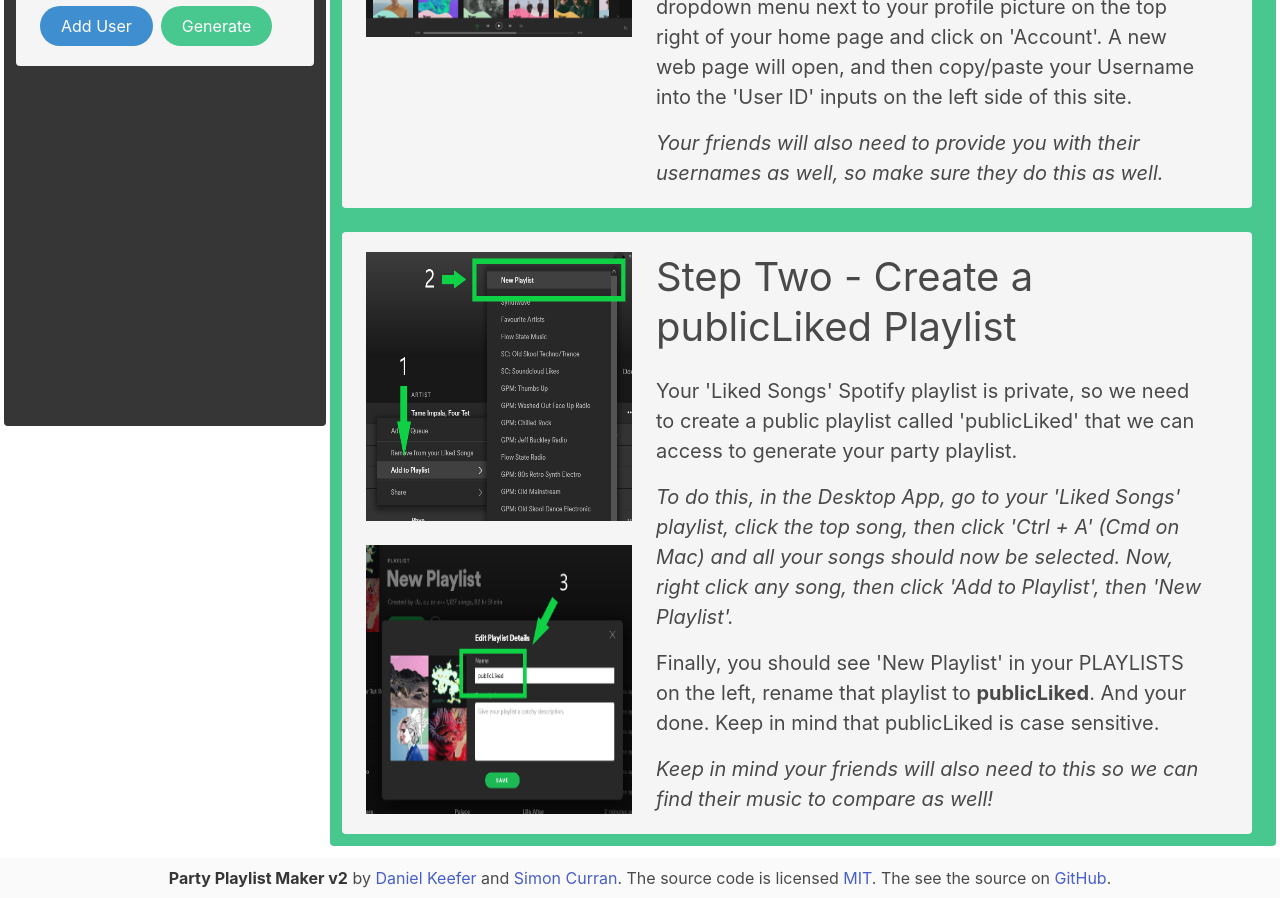
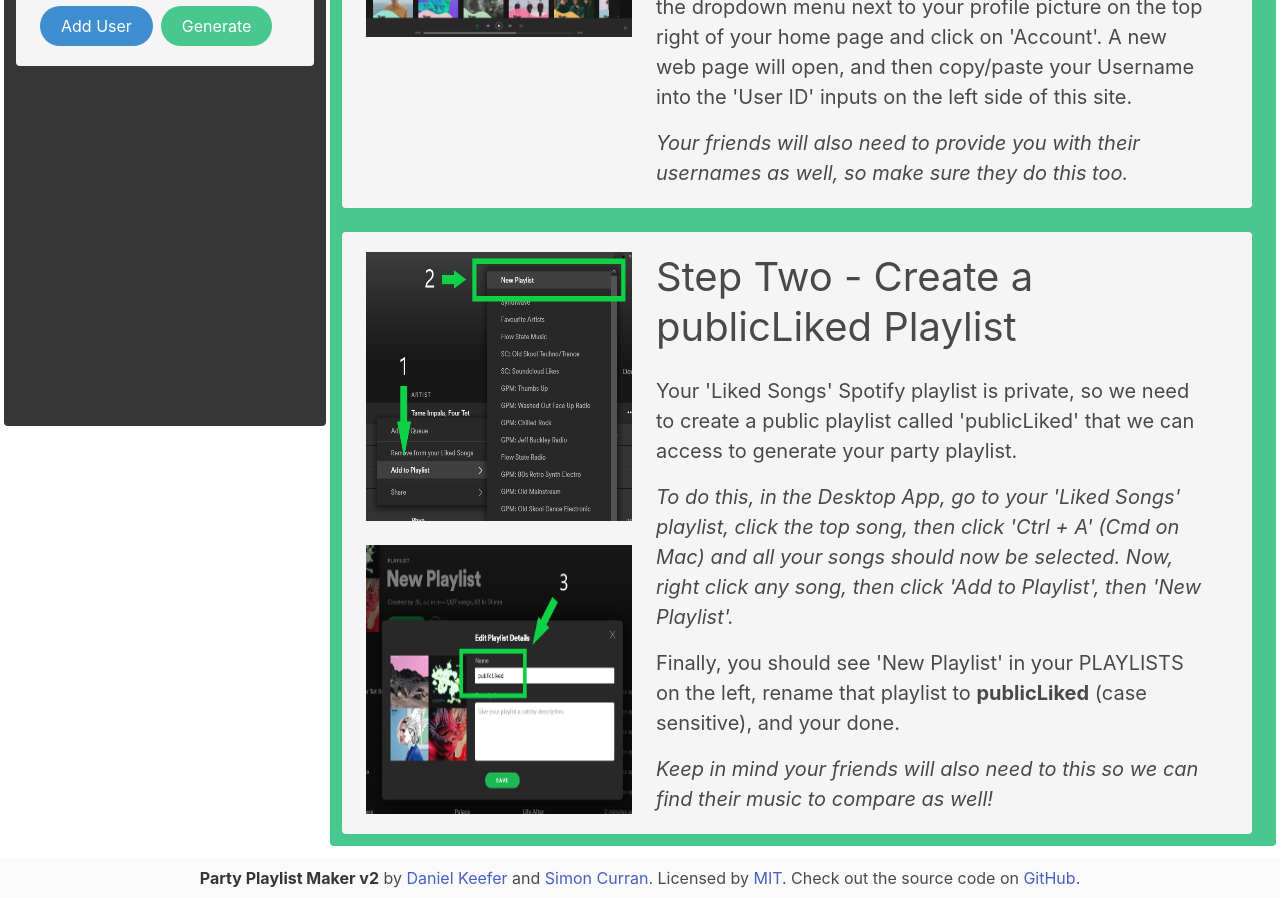
Before and after one commit to keefer-tech/PPMv2, a React (Create React App) app in the folder frontend/: page /guest in a window 1280 px wide. Shown: the part 320-1218 px from the top of the page. Built offline with nearby package versions, Linux system fonts and the light colour scheme.

Commit message:
text cleanup and addded subtitles to charts

```diff
--- a/frontend/src/components/Charts/ChartLayout.js
+++ b/frontend/src/components/Charts/ChartLayout.js
@@ -9,11 +9,14 @@ export default function ChartLayout({
       <div className="tile is-vertical is-parent">
         <div className="tile is-child notification is-success m-2">
           <div className="box">
+            <h4 className="subtitle is-4">Tracks Contributed</h4>
             <Pie data={pieObject.data} options={pieObject.options} />
           </div>
         </div>
         <div className="tile is-child notification is-success m-2">
           <div className="box">
+            <h4 className="subtitle is-4">Most Popular Artists</h4>
+
             <Bar data={barObject.data} options={barObject.options} />
           </div>
         </div>
@@ -21,6 +24,7 @@ export default function ChartLayout({
       <div className="tile is-vertical is-parent">
         <div className="tile is-child notification is-success m-2">
           <div className="box">
+            <h4 className="subtitle is-4">Favourite Decades</h4>
             <Line data={lineObject.data} options={lineObject.options} />
           </div>
         </div>
@@ -28,7 +32,10 @@ export default function ChartLayout({
           <div className="box">
             {pieObject.data !== undefined &&
             pieObject.data.datasets[0].data.length > 2 ? (
+              <>
+              <h4 className="subtitle is-4">How Mainstream Are You</h4>
               <Radar data={radarObject.data} options={radarObject.options} />
+              </>
             ) : (
               <p>Need to analyse more than 3 users to view this graph</p>
             )}
--- a/frontend/src/components/GuestComponents/Tutorial.js
+++ b/frontend/src/components/GuestComponents/Tutorial.js
@@ -20,7 +20,7 @@ export default function Tutorial() {
                 Step One - Gather Your User ID's
               </h2>
               <p className="mb-4">
-                First, you need to get your Spotify username. Click the dropdown
+                First, you need to get your Spotify username, then click the dropdown
                 menu next to your profile picture on the top right of your home
                 page and click on 'Account'. A new web page will open, and then
                 copy/paste your Username into the 'User ID' inputs on the left
@@ -28,7 +28,7 @@ export default function Tutorial() {
               </p>
               <p className="is-italic">
                 Your friends will also need to provide you with their usernames
-                as well, so make sure they do this as well.
+                as well, so make sure they do this too.
               </p>
             </div>
           </div>
@@ -62,8 +62,8 @@ export default function Tutorial() {
               <p className="mb-4">
                 Finally, you should see 'New Playlist' in your PLAYLISTS on the
                 left, rename that playlist to{" "}
-                <span className="has-text-weight-bold">publicLiked</span>. And
-                your done. Keep in mind that publicLiked is case sensitive.
+                <span className="has-text-weight-bold">publicLiked</span> (case
+                sensitive), and your done.
               </p>
               <p className="is-italic">
                 Keep in mind your friends will also need to this so we can
--- a/frontend/src/components/Headers/Footer.js
+++ b/frontend/src/components/Headers/Footer.js
@@ -7,10 +7,9 @@ export default function Footer() {
         <p>
           <strong>Party Playlist Maker v2</strong> by{" "}
           <a href="https://github.com/xxKeefer">Daniel Keefer</a> and{" "}
-          <a href="https://github.com/SimoSultan">Simon Curran</a>. The source
-          code is licensed{" "}
-          <a href="http://opensource.org/licenses/mit-license.php">MIT</a>. The
-          see the source on{" "}
+          <a href="https://github.com/SimoSultan">Simon Curran</a>. Licensed by {" "}
+          <a href="http://opensource.org/licenses/mit-license.php">MIT</a>. Check out the
+          source code on{" "}
           <a href="https://github.com/keefer-tech/PPMv2/">GitHub</a>.
         </p>
       </div>
--- a/frontend/src/scenes/GuestVisual.js
+++ b/frontend/src/scenes/GuestVisual.js
@@ -42,12 +42,15 @@ export default function GuestVisual() {
     <div className="tile is-ancestor  notification is-dark vh-70">
       <div className="tile is-parent is-vertical is-3">
         <div className="tile is-child is-vertical">
-          <h1 className="title">{playlist}</h1>
+          {/* <h3 className="subtitle is-3">{songs.length} Bangers Found!</h3> */}
+          <h4 className="subtitle is-4">{songs.length} bangers found on playlist:</h4>
+          <h3 className="title is-3">{playlist}</h3>
           <div className="box scrollable">{songs}</div>
         </div>
       </div>
       <div className="tile is-parent is-vertical">
         <div className="tile is-child">
+          <h4 className="subtitle is-4">Here's a breakdown of your playlist</h4>
           <ChartLayout
             chartData={{ pieObject, barObject, lineObject, radarObject }}
           />
```
